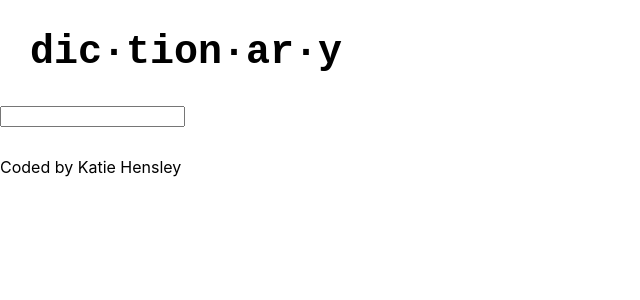
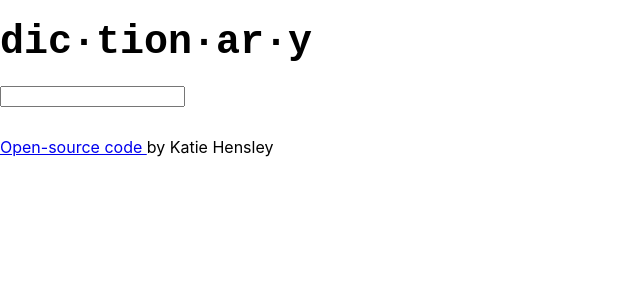
Before and after one commit to khensley2592/dictionary-project, a React (Create React App) app: page / in a window 1280 px wide. Shown: the top 300 px of the page, without its empty margins (0-640 px from the left). Built offline with nearby package versions, Linux system fonts and the light colour scheme; the HTML template or start-up script is replaced by a standard one.

Commit message:
Adding footer link to Github respository

```diff
--- a/src/App.css
+++ b/src/App.css
@@ -1,5 +1,5 @@
 .App-header {
-  margin: 30px;
+  margin: 20px auto;
   font-size: 40px;
   font-weight: bold;
   font-family: "Courier New", Courier, monospace;
--- a/src/App.js
+++ b/src/App.js
@@ -9,7 +9,16 @@ export default function App() {
         <main>
           <Dictionary />
         </main>
-        <footer className="App-footer">Coded by Katie Hensley</footer>
+        <footer className="App-footer">
+          <a
+            href="https://github.com/khensley2592/dictionary-project"
+            target="_blank"
+            rel="noreferrer"
+          >
+            Open-source code&nbsp;
+          </a>
+          by Katie Hensley
+        </footer>
       </div>
     </div>
   );
--- a/src/Dictionary.js
+++ b/src/Dictionary.js
@@ -1,15 +1,20 @@
 import axios from "axios";
 import React, { useState } from "react";
 import "./Dictionary.css";
+import Results from "./Results";
 
 export default function Dictionary() {
   let [keyword, setKeyword] = useState("");
+  let [results, setResults] = useState(null);
 
-  function handleResponse(response) {}
+  function handleResponse(response) {
+    setResults(response.data[0]);
+  }
 
   function search(event) {
     event.preventDefault();
 
+    // documentation: https://dictionaryapi.dev/
     let apiUrl = `https://api.dictionaryapi.dev/api/v2/entries/en_US/${keyword}`;
     axios.get(apiUrl).then(handleResponse);
   }
@@ -23,6 +28,7 @@ export default function Dictionary() {
       <form onSubmit={search}>
         <input type="search" onChange={handleKeywordChange} />
       </form>
+      <Results results={results} />
     </div>
   );
 }
--- a/src/Results.js
+++ b/src/Results.js
@@ -1,4 +1,5 @@
 import React from "react";
+import Meaning from "./Meaning";
 
 export default function Results(props) {
   if (props.results) {
```
